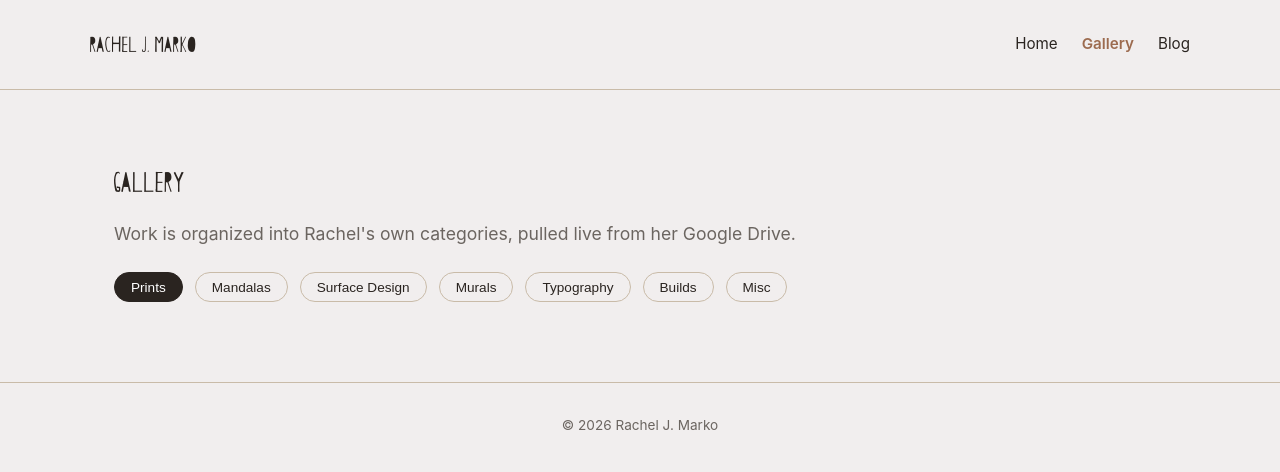
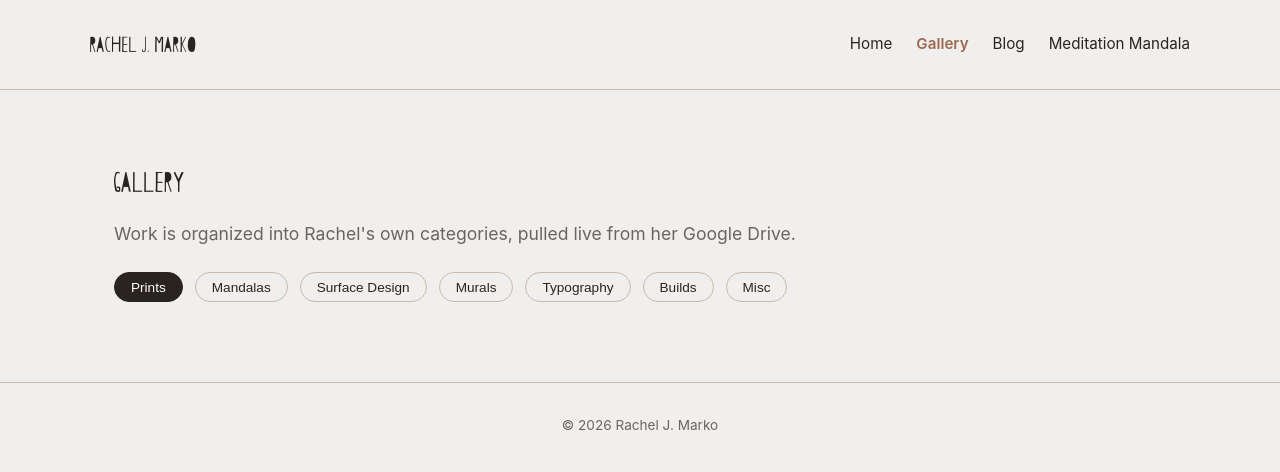
Before and after one commit to swellsnj/racheljmarko-com, a plain HTML site: page gallery/index.html in a window 1280 px wide. Drawn offline with Linux system fonts and the light colour scheme; no server answers; a web font is replaced by a local one.

Commit message:
Add Meditation Mandala link to site navigation
Added a link to Meditation Mandala in the navigation.

```diff
--- a/gallery/index.html
+++ b/gallery/index.html
@@ -16,6 +16,7 @@
         <a href="/">Home</a>
         <a href="/gallery/" class="active">Gallery</a>
         <a href="/blog/">Blog</a>
+        <a href="https://meditation-mandala.com/" target="_blank" rel="noopener">Meditation Mandala</a>
       </nav>
     </div>
   </header>
```
